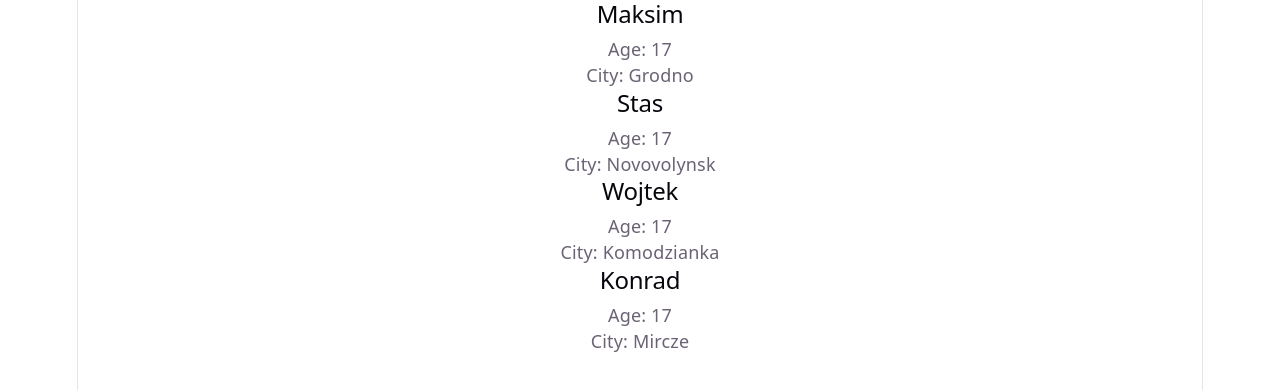
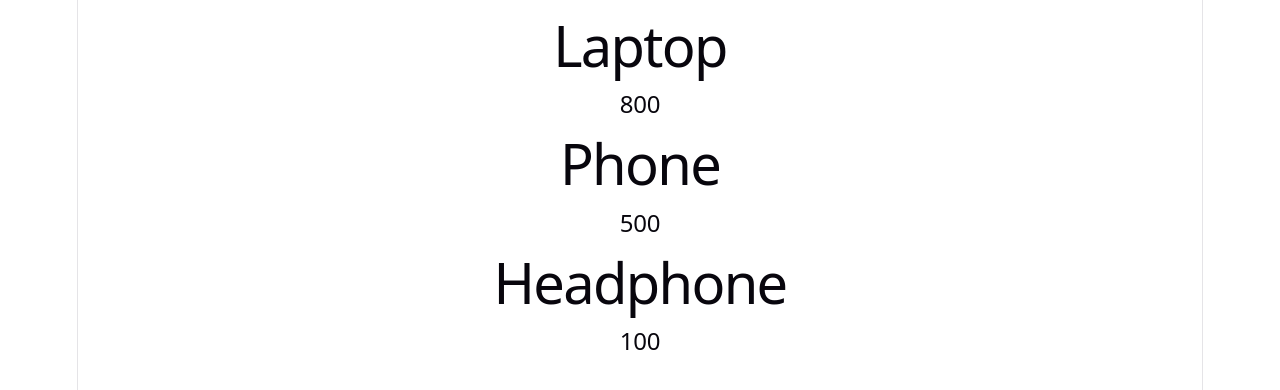
Before and after one commit to dgmity/erasmus-projects, a React (Vite) app in the folder react-js/: page / in a window 1280 px wide. Shown: the top 390 px of the page. Built offline with nearby package versions, Linux system fonts and the light colour scheme.

Commit message:
Product List mini project

```diff
--- a/react-js/src/App.jsx
+++ b/react-js/src/App.jsx
@@ -1,31 +1,14 @@
-import StudentList from "./StudentList";
+import ProductsList from "./ProductsList";
 
 function App() {
-  const students = [
-    {
-      name: "Maksim",
-      age: 17,
-      city: "Grodno"
-    },
-    {
-      name: "Stas",
-      age: 17,
-      city: "Novovolynsk"
-    },
-    {
-      name: "Wojtek",
-      age: 17,
-      city: "Komodzianka"
-    },
-    {
-      name: "Konrad",
-      age: 17,
-      city: "Mircze"
-    }
-  ]
+  const products = [
+    { name: "Laptop", price: 800},
+    { name: "Phone" ,price: 500},
+    { name: "Headphone", price: 100}
+  ];
 
   return (
-    <StudentList students={students} />
+    <ProductsList products = {products}/>
   );
 }
 
--- /dev/null
+++ b/react-js/src/ProductsList.jsx
@@ -0,0 +1,14 @@
+function ProductsList({ products }) {
+  return (
+    <div>
+        {products.map((products, index) => (
+            <div key={index}>
+                <h1>{products.name}</h1>
+                <h2>{products.price}</h2>
+            </div>
+        ))}
+    </div>
+  )
+}
+
+export default ProductsList
```
